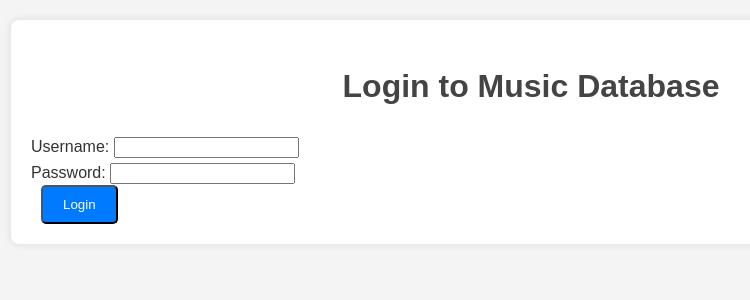
After one commit to ethanmmcbride/332spotify, a PHP site: page /login.php in a window 1280 px wide. The commit adds this page. Shown: the top 300 px of the page, without its empty margins (109-859 px from the left). Run offline with PHP 8.4, Linux system fonts and the light colour scheme.

Commit message:
testing login and logout

```diff
--- /dev/null
+++ b/login.php
@@ -0,0 +1,81 @@
+<?php
+// login.php
+session_start();
+$error = '';
+
+// Database connection - using music_project database
+$conn = new mysqli('localhost', 'root', '', 'music_project');
+
+// Check connection
+if ($conn->connect_error) {
+    die("Connection failed: " . $conn->connect_error);
+}
+
+// Check if form is submitted
+if ($_SERVER['REQUEST_METHOD'] == 'POST') {
+    $username = $_POST['username'];
+    $password = $_POST['password'];
+
+    // Prevent SQL injection
+    $username = $conn->real_escape_string($username);
+
+    // Query the users table in music_project database
+    $sql = "SELECT * FROM users WHERE Username = '$username'";
+    $result = $conn->query($sql);
+
+    if ($result->num_rows == 1) {
+        $user = $result->fetch_assoc();
+
+        // Verify password (assuming passwords are stored as plain text - NOT recommended for production)
+        // For production, you should use password_hash() and password_verify()
+        if ($password === $user['Password']) {
+            // Store user data in session
+            $_SESSION['username'] = $user['Username'];
+            $_SESSION['premium_user'] = $user['Premium_User'];
+
+            // Redirect to index.php
+            header('Location: index.php');
+            exit();
+        } else {
+            $error = "Invalid username or password";
+        }
+    } else {
+        $error = "Invalid username or password";
+    }
+
+    $conn->close();
+}
+?>
+
+<!DOCTYPE html>
+<html lang="en">
+<head>
+    <meta charset="UTF-8">
+    <meta name="viewport" content="width=device-width, initial-scale=1.0">
+    <title>Login - Music Database</title>
+    <link rel="stylesheet" href="styles.css">
+</head>
+<body>
+    <div class="container">
+        <h1>Login to Music Database</h1>
+
+        <?php if ($error): ?>
+            <div class="error"><?php echo $error; ?></div>
+        <?php endif; ?>
+
+        <form method="POST" action="login.php">
+            <div class="form-group">
+                <label for="username">Username:</label>
+                <input type="text" id="username" name="username" required>
+            </div>
+
+            <div class="form-group">
+                <label for="password">Password:</label>
+                <input type="password" id="password" name="password" required>
+            </div>
+
+            <button type="submit" class="btn">Login</button>
+        </form>
+    </div>
+</body>
+</html>
--- a/styles.css
+++ b/styles.css
@@ -85,3 +85,29 @@ td[onclick] {
 td[onclick]:hover {
     color: #0056b3;
 }
+
+.user-info {
+    text-align: right;
+    margin-bottom: 20px;
+    padding-bottom: 10px;
+    border-bottom: 1px solid #eee;
+}
+
+.premium-badge {
+    background-color: #ffc107;
+    color: #000;
+    padding: 3px 8px;
+    border-radius: 3px;
+    font-size: 0.8em;
+    margin-left: 5px;
+}
+
+.logout-btn {
+    color: #dc3545;
+    text-decoration: none;
+    margin-left: 10px;
+}
+
+.logout-btn:hover {
+    text-decoration: underline;
+}
```
Also changed, not shown: index.php (+18 -3 lines), logout.php (added, +8 -0 lines).
